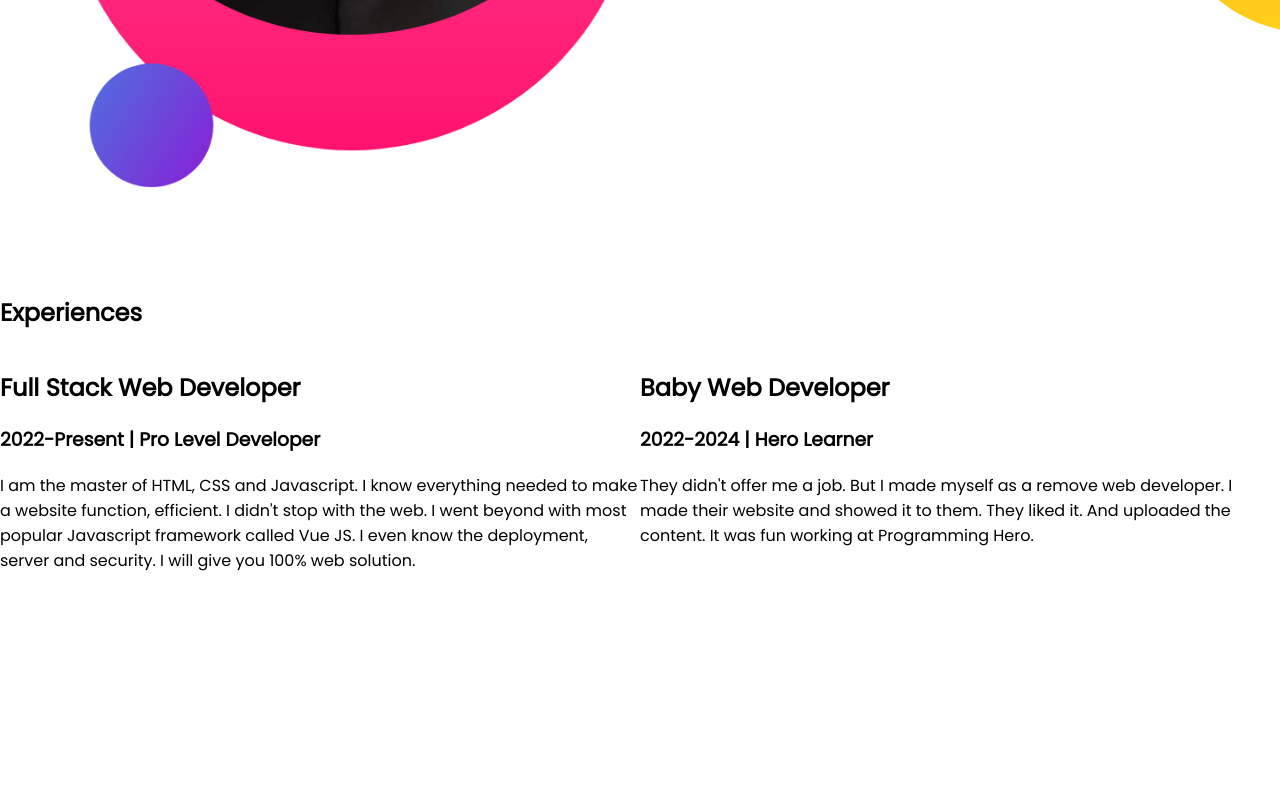
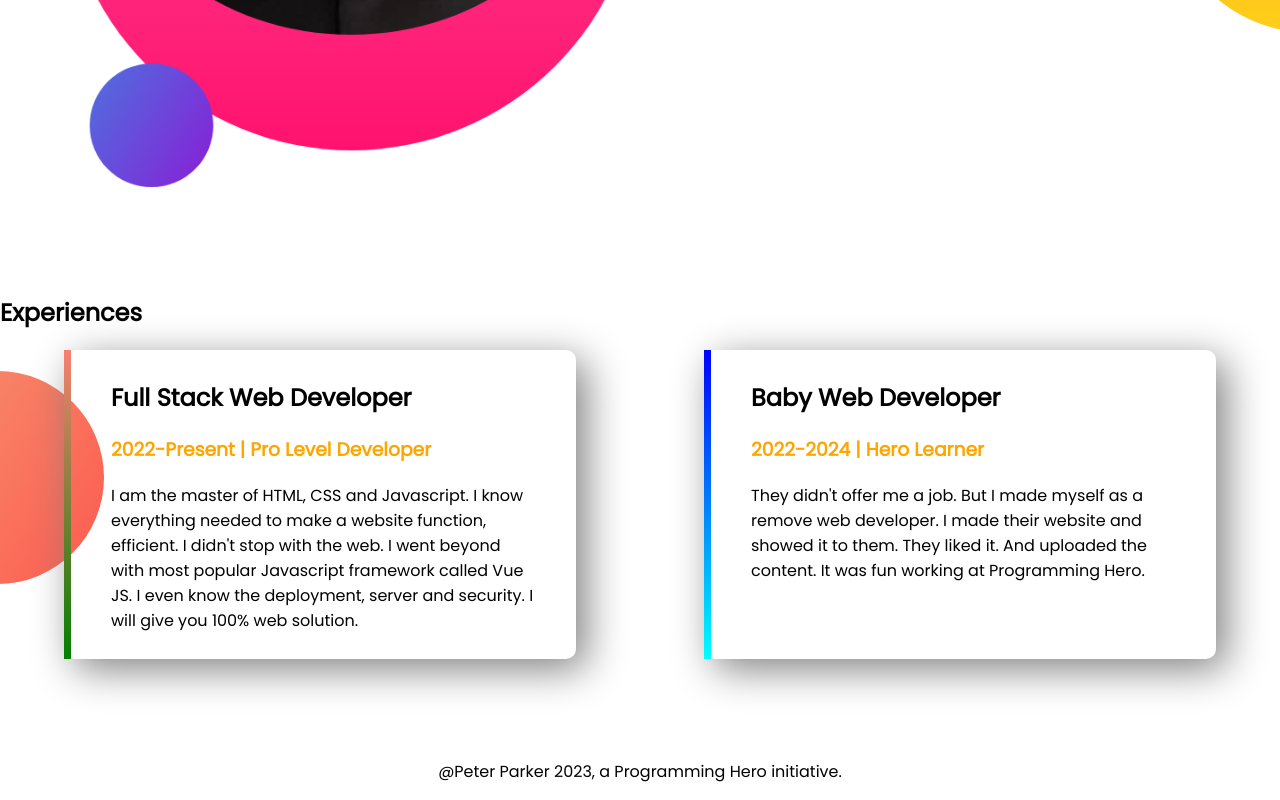
Before and after one commit to jahangirbd18/developer-portfolio-new, a plain HTML site: page index.html in a window 1280 px wide. Shown: the part 1169-1969 px from the top of the page. Before the commit the page ends 1858 px from the top, so only its background shows below. Drawn offline with Linux system fonts and the light colour scheme.

Commit message:
footer_added

```diff
--- a/index.html
+++ b/index.html
@@ -45,30 +45,33 @@
             <a class="anchor-button" href="">DOWNLOAD RESUME</a>
         </div>
     </section>
+    <!-- Use BOX SHADOW search in google to give vertical shadow-->
     <section class="experience-area">
         <!-- 3 childs <h1>+<div>+<div> in this section will be flex -->
         <h1>Experiences</h1>
         <div class="flexible-container">
-            <div class="half-width">
+            <div id="full-stack-experience" class="experience-item">
                 <h1>Full Stack Web Developer</h1>
-                <h3>2022-Present | Pro Level Developer</h3>
+                <h3 class="head">2022-Present | Pro Level Developer</h3>
                 <p>I am the master of HTML, CSS and Javascript. I know everything needed to make a website function,
                     efficient. I didn't stop with the web. I went beyond with most popular Javascript framework called
                     Vue
                     JS. I even know the deployment, server and security. I will give you 100% web solution.</p>
             </div>
-            <div class="half-width">
+            <div id="web-dev-experience" class="experience-item">
                 <h2>Baby Web Developer</h2>
-                <h3>2022-2024 | Hero Learner</h3>
+                <h3 class="head">2022-2024 | Hero Learner</h3>
                 <p>They didn't offer me a job. But I made myself as a remove web developer. I made their website and
                     showed
                     it to them. They liked it. And uploaded the content. It was fun working at Programming Hero.</p>
             </div>
         </div>
     </section>
+    <!-- Use how to apply BOX SHADOW  in html div search in google -->
 
-
-
+    <footer>
+        <p>@Peter Parker 2023, a Programming Hero initiative.</p>
+    </footer>
 </body>
 
 </html>
--- a/style.css
+++ b/style.css
@@ -25,6 +25,7 @@
 
 .half-width {
     width: 50%;
+
 }
 
 .half-width img {
@@ -57,3 +58,36 @@
     background-repeat: no-repeat;
     background-position: right;
 }
+
+.experience-area {
+    background-image: url(images/exp-bg.png);
+    background-repeat: no-repeat;
+    background-position: left;
+}
+
+.experience-item {
+    width: 40%;
+    margin-left: 5%;
+    margin-right: 5%;
+    padding: 10px 40px;
+    border-radius: 10px;
+    box-shadow: 10px 10px 40px gray;
+    /* x=10px, y=10px, blur=40px*/
+    border-left: 10px solid;
+}
+
+#web-dev-experience {
+    border-left: 7px solid;
+    border-image: linear-gradient(blue, cyan);
+    border-image-slice: 1;
+}
+
+#full-stack-experience {
+    border-left: 7px solid;
+    border-image: linear-gradient(salmon, green);
+    border-image-slice: 1;
+}
+
+footer p {
+    text-align: center;
+}
```
